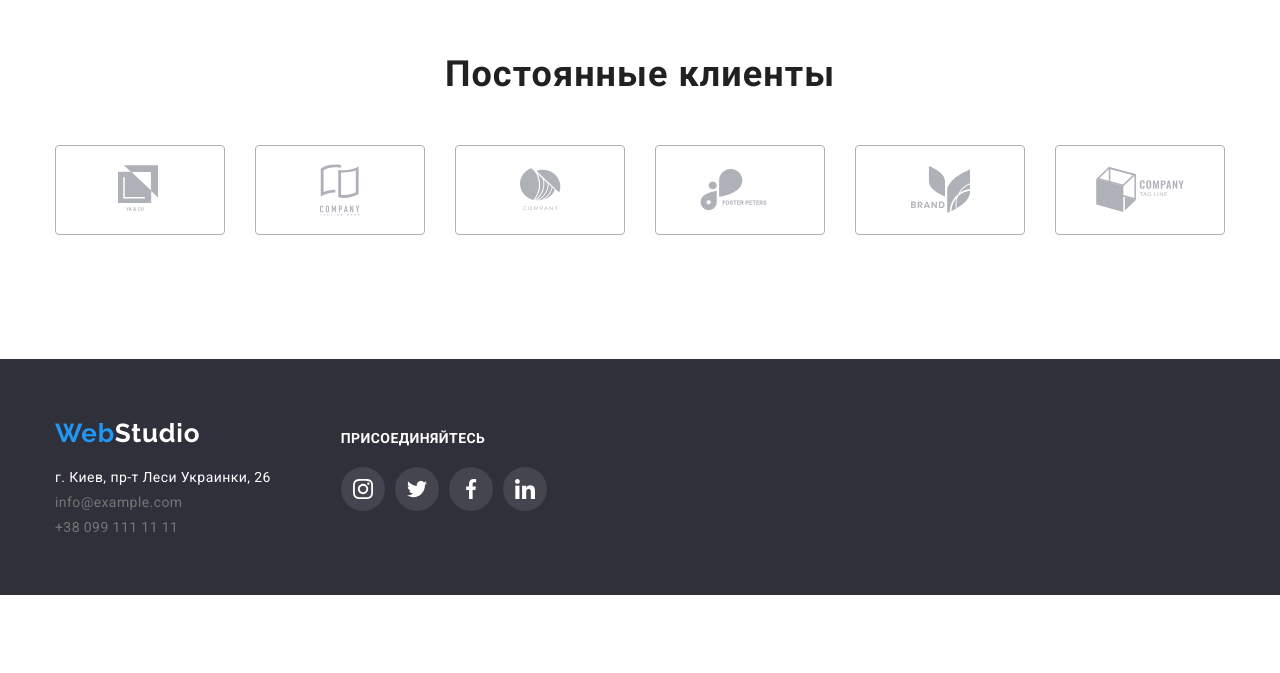
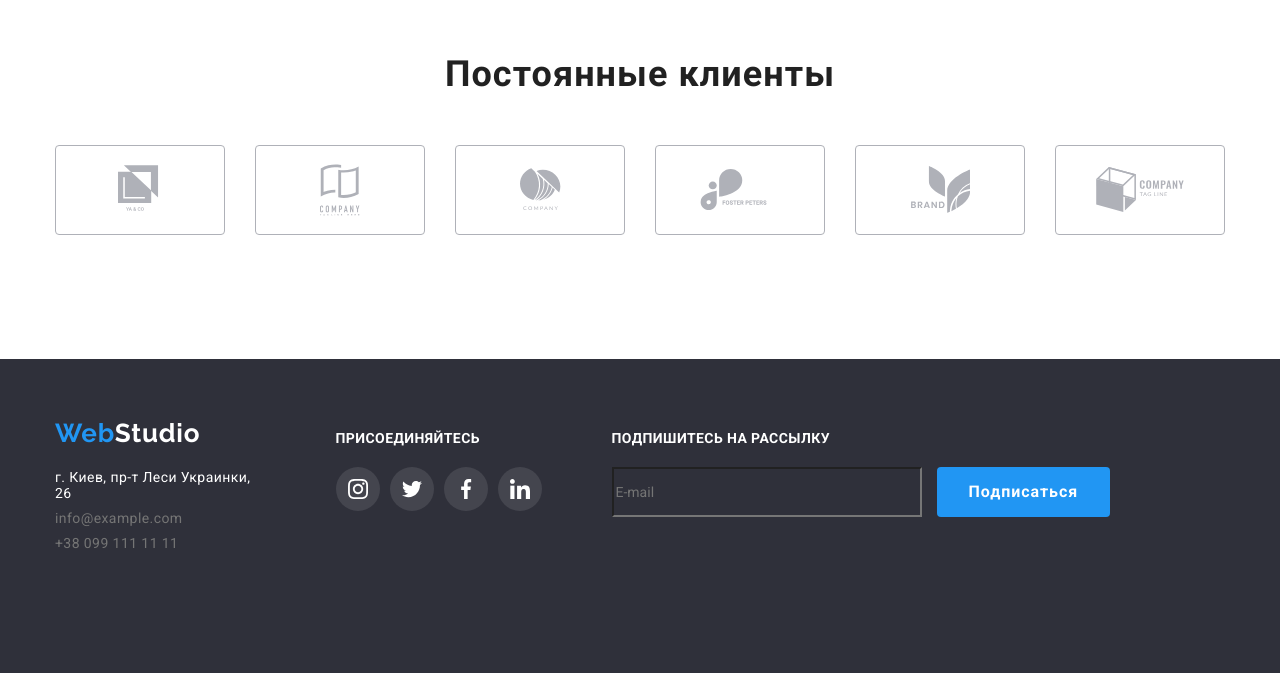
Before and after one commit to KuchmaSergey/homework-6, a plain HTML site: page index.html in a window 1280 px wide. Shown: the part 2341-3014 px from the top of the page. Before the commit the page ends 2936 px from the top, so only its background shows below. Drawn offline with nearby package versions, Linux system fonts and the light colour scheme.

```diff
--- a/css/style.css
+++ b/css/style.css
@@ -602,11 +602,13 @@
     text-align: center;
     color: var(--main-text-cl);
 }
-.join {
+.join,
+.connecten {
     margin-left: 70px;
     margin-right: auto;
 }
-.join-title {
+.join-title,
+.connect {
     margin-top: 12px;
     margin-bottom: 20px;
     font-weight: bold;
@@ -643,6 +645,31 @@
 .join-circle:focus {
   background-color: var(--accent-cl);
 }
+/* модалка в футере */
+
+.mail-form {
+    background-color: transparent;
+    width: 310px;
+    height: 50px;
+    margin-right: 15px;
+}
+.btn-connect {
+    position: absolute;
+    display: inline-block;
+    border-radius: 4px;
+    padding: 10px 32px;
+    /* margin-top: 30px; */
+    color: var(--white-cl);
+    background-color: var(--accent-cl);
+    border: none;
+    font-weight: 700;
+    font-size: 16px;
+    line-height: 1.87;
+    letter-spacing: 0.06em;
+    text-align: center;
+}
+
+
 .portfolio {
     padding: 94px 0px;
 }
--- a/index.html
+++ b/index.html
@@ -459,6 +459,17 @@
             </li>
         </ul>
     </div>
+      <div class="connecten">
+        <p class="connect">Подпишитесь на рассылку</p>
+          <form class="connect=form" id="connect-form">
+            <input type="mail" class="mail-form" placeholder="E-mail">
+            <button class="btn-connect" type="submit">Подписаться</button>
+            <svg>
+              <use href="">
+              </use>
+          </svg>
+          </form>
+      </div>
     </div>
     </footer>
     <div class="backdrop is-hidden" data-modal>
@@ -472,6 +483,12 @@
                       fill="#000" />
               </svg>
           </button>
+          <form class="order" id="order-form">
+            <input type="text">
+            <input type="tel">
+            <input type="email">
+            <textarea name="" id="" cols="30" rows="10"></textarea>
+          </form>
       </div>
   </div>
   <script src="./js/modal.js"></script>
```
Also changed, not shown: img/Vector(3).svg (deleted), img/Vector(4).svg (deleted), img/Vector(5).svg (deleted), img/Vector(6).svg (deleted), img/Vector.svg (deleted).
